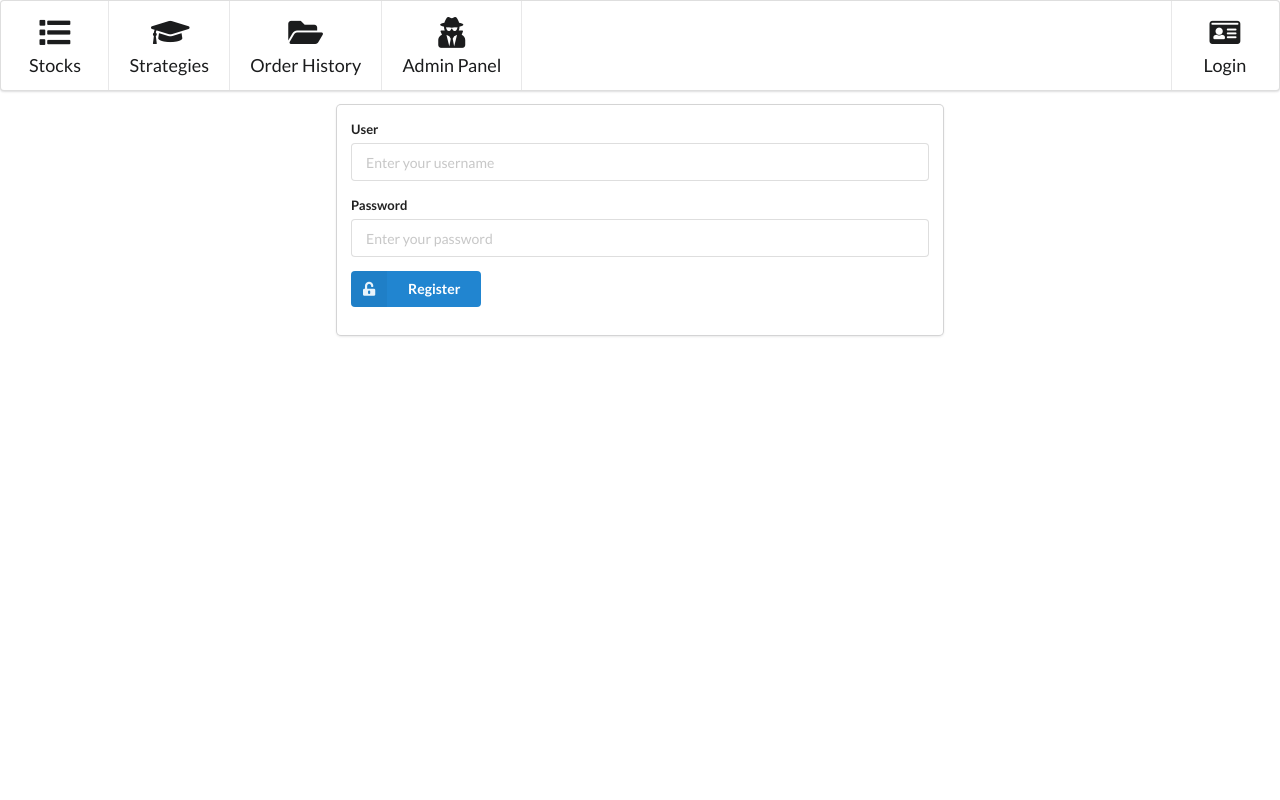
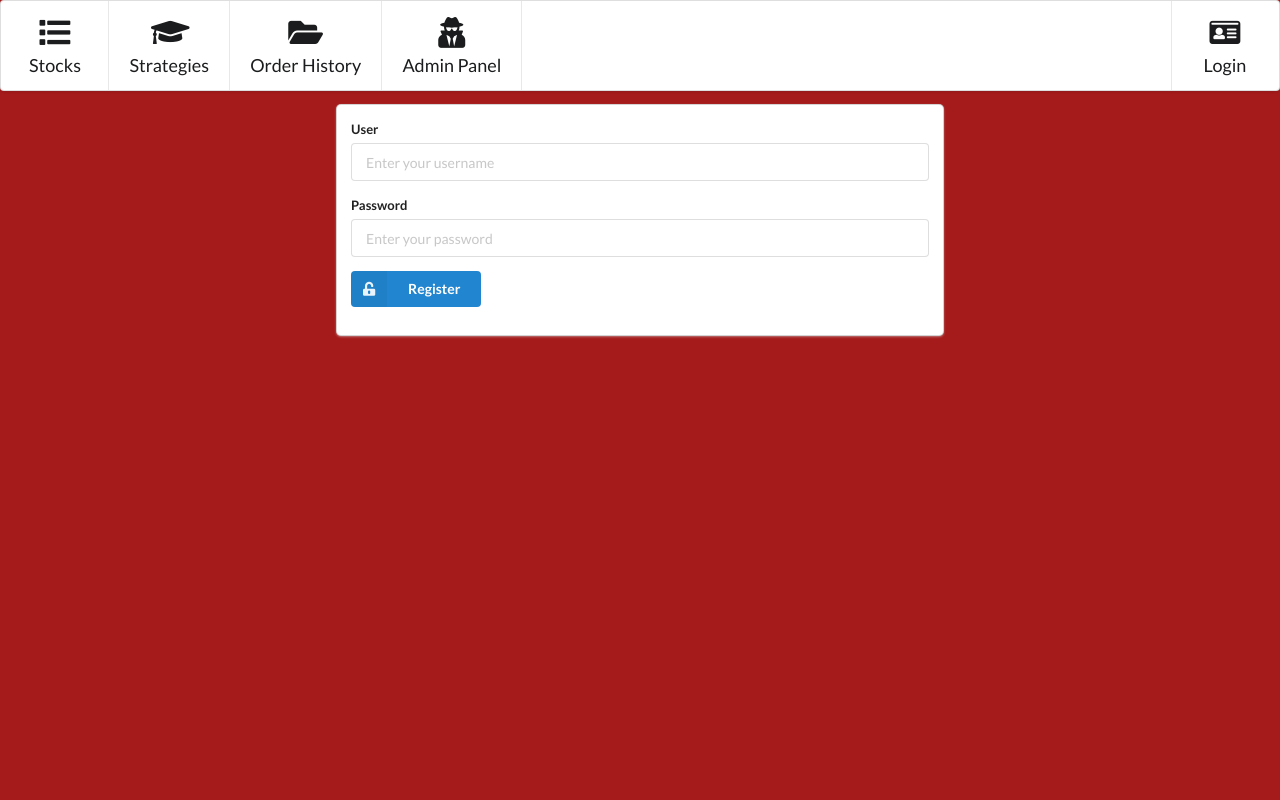
Before and after one commit to 3threes3/get-rich-or-try-again, a FastAPI app: page /register in a window 1280 px wide. Run offline with FastAPI, Linux system fonts and the light colour scheme.

Commit message:
added background for test

```diff
--- a/templates/layout.html
+++ b/templates/layout.html
@@ -5,6 +5,11 @@
         <link rel="stylesheet" href="https://cdn.jsdelivr.net/npm/semantic-ui@2.4.2/dist/semantic.min.css">
         <script src="https://cdn.jsdelivr.net/npm/semantic-ui@2.4.2/dist/semantic.min.js"></script>
         <link rel="icon" type="image/png" href="https://raw.githubusercontent.com/3threes3/get-rich-or-try-again/master/images/stock.png?token=AKJD3J6MPMSFPTUYX5GTZ3TAZRB6Y">
+        <style>
+            body  {
+              background-color: #a51a1a;
+            }
+            </style>
         {% endblock %}
     </head>
     <body>
--- a/templates/strategy.html
+++ b/templates/strategy.html
@@ -3,7 +3,7 @@
 {% block content %}
     <h1><a href="/">Back to index</a>
         <i class="angle double right icon"></i>
-        {{ strategy.name }}
+        {{ strategy.name.replace("_", " ").title() }}
     </h1>
 
     <h2>Stocks on your strategy list</h2>
```
Also changed, not shown: images/background.jpg (added).
